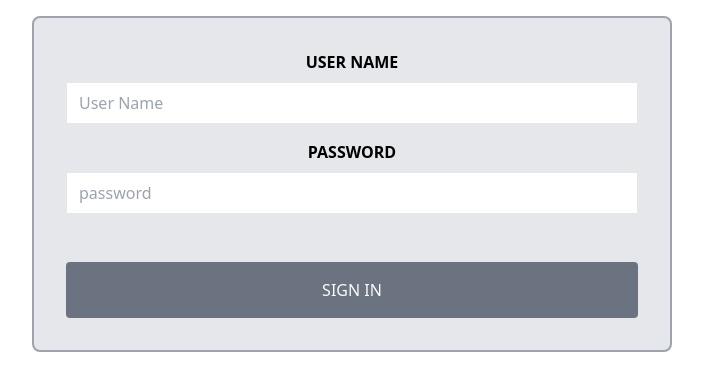
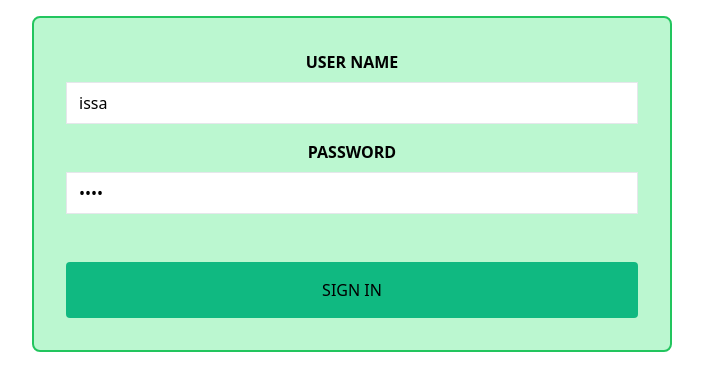
Before and after one commit to issasalman/cookie-stand-admin, a Next.js app: page / in a window 1280 px wide. Shown: the top 390 px of the page, without its empty margins (288-991 px from the left). Built offline with nearby package versions, Linux system fonts and the light colour scheme.

Commit message:
done lab39

```diff
--- a/components/CookieStandAdmin.js
+++ b/components/CookieStandAdmin.js
@@ -30,6 +30,8 @@ const CookieStandAdmin = (props) => {
 
     const data = {
       location: event.target.location.value,
+      id:cookiesData.length,
+      owner:1,
       average_cookies_per_sale: Number(event.target.avg.value),
       minimum_customers_per_hour: Number(event.target.min.value),
       maximum_customers_per_hour: Number(event.target.max.value),
@@ -39,6 +41,7 @@ const CookieStandAdmin = (props) => {
         event.target.avg.value
       ),
     };
+
 
     const configPost = {
       method: "POST",
@@ -92,9 +95,9 @@ const CookieStandAdmin = (props) => {
           hourly_sales: item.hourly_sales,
         };
         arr2.push(storeData);
-        setCookiesData([...cookiesData, ...arr2]);
+        setCookiesData(res.data);
 
-        return storeData;
+        return res.data;
       });
 
       let arr1 = [];
@@ -102,11 +105,10 @@ const CookieStandAdmin = (props) => {
       for (let i = 0; i < hours.length; i++) {
         let sum = 0;
 
-        for (let j = 0; j < cookiesData.length; j++) {
-          sum += cookiesData[j].hourly_sales[i];
+        for (let j = 0; j < arr2.length; j++) {
+          sum += arr2[j].hourly_sales[i];
         }
 
-        sum += storeData.hourly_sales[i];
         megaSum += sum;
         arr1.push(sum);
       }
@@ -115,13 +117,17 @@ const CookieStandAdmin = (props) => {
 
   };
 
-  const deleteHandler =  (id) => {
+  const deleteHandler =  (id,key) => {
     const configDelete = {
       method: "DELETE",
       url: `https://cookie-stand-api-issa.herokuapp.com/api/v1/cookie_stands/${id}`,
       headers: { Authorization: `Bearer ${props.token}` },
     };
-     axios(configDelete).then(function (response) {});
+
+     axios(configDelete).then();
+     let result = cookiesData.filter(cookie => cookie.key!=key ||cookie.id!=id )
+     setCookiesData(result)
+
   };
   return (
     <main>
--- a/components/LoginForm.js
+++ b/components/LoginForm.js
@@ -17,18 +17,18 @@ function LoginForm({submitHandler}) {
 
     return (
 
-        <form className="flex flex-col w-1/2 gap-4 p-8 mx-auto my-4 text-center bg-gray-200 border-2 border-gray-400 rounded-lg text-md" onSubmit={submitHandler} method='post'>
+        <form className="flex flex-col w-1/2 gap-4 p-8 mx-auto my-4 text-center bg-green-200 border-2 border-green-500 rounded-lg text-md" onSubmit={submitHandler} method='post'>
             <div className="flex flex-col ">
-                <label className="mb-2 font-bold uppercase text-grey-darkest" for="username">User Name</label>
-                <input className="px-3 py-2 border text-grey-darkest" type="text" name="username" id="username" placeholder="User Name"  />
+                <label className="mb-2 font-bold uppercase text-grey-darkest"  htmlFor="username">User Name</label>
+                <input className="px-3 py-2 border text-grey-darkest" type="text" defaultValue="issa" name="username" id="username" placeholder="User Name"  />
             </div>
 
             <div className="flex flex-col ">
-                <label className="mb-2 font-bold uppercase text-grey-darkest" for="password">Password</label>
-                <input className="px-3 py-2 border text-grey-darkest" type="password" name="password" id="password" placeholder="password"  />
+                <label className="mb-2 font-bold uppercase text-grey-darkest" htmlFor="password">Password</label>
+                <input className="px-3 py-2 border text-grey-darkest" type="password" defaultValue="1996" name="password" id="password" placeholder="password"  />
             </div>
 
-            <button className="px-3 py-4 mt-8 uppercase bg-gray-500 rounded text-green hover:bg-gray-600 text-gray-50" type="submit">Sign In</button>
+            <button button className="px-3 py-4 mt-8 uppercase bg-emerald-500 text-black-50 rounded  " type="submit">Sign In</button>
 
         </form>
     )
--- a/components/ReportTable.js
+++ b/components/ReportTable.js
@@ -4,9 +4,9 @@ import hours from "../data";
 export default function ReportTable({ cookiesData, sumOfSums, deleteHandler }) {
   return (
     <>
-      <table className="mt-8">
-        <thead className="w-2/3 border-emerald-500 text-center ">
-          <tr className="bg-emerald-500 border border-black text-center">
+      <table className="mt-8  w-5/6">
+        <thead className="w-2/3 border-emerald-500  ">
+          <tr className="bg-emerald-500 border border-black ">
             <th className="px-20 border border-black ">Location</th>
             {hours.map((hour) => (
               <th className="px-2 border border-black">{hour}</th>
@@ -24,7 +24,7 @@ export default function ReportTable({ cookiesData, sumOfSums, deleteHandler }) {
                 {item.location}{" "}
                 <button
                   onClick={() => {
-                    deleteHandler(item.id);
+                    deleteHandler(item.id,item.key);
                   }}
                   className=" mr-2  text-red-400 float-right"
                 >
```
